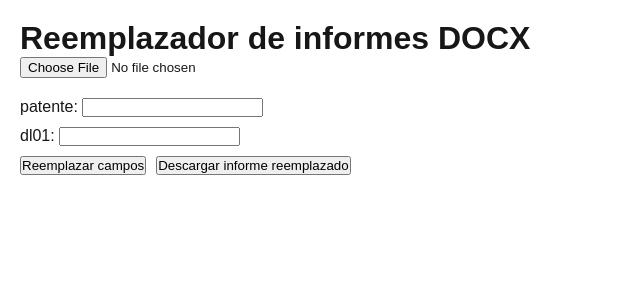
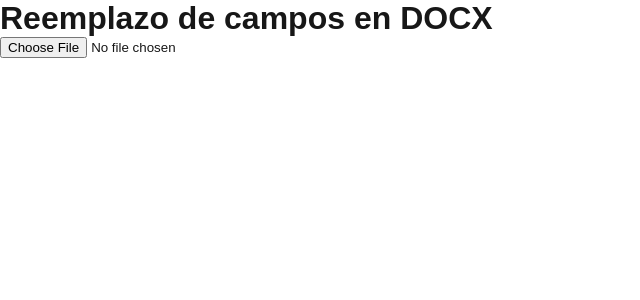
Before and after one commit to LucasMB-QF/informes-replace, a Next.js app: page / in a window 1280 px wide. Shown: the top 300 px of the page, without its empty margins (0-640 px from the left). Built offline with nearby package versions, Linux system fonts and the light colour scheme.

Commit message:
Update index.js

```diff
--- a/src/pages/index.js
+++ b/src/pages/index.js
@@ -1,68 +1,76 @@
-import { useState } from "react";
-import mammoth from "mammoth";
-import { saveAs } from "file-saver";
-import { generateDocx } from "../utils/docxConverter";
+'use client';
+
+import { useState } from 'react';
+import mammoth from 'mammoth';
+import JSZip from 'jszip';
+import { saveAs } from 'file-saver';
 
 export default function Home() {
-  const [file, setFile] = useState(null);
-  const [text, setText] = useState("");
-  const [placeholders, setPlaceholders] = useState({
-    patente: "",
-    dl01: "",
-    // agrega más campos que necesites reemplazar
-  });
+  const [fields, setFields] = useState({});
+  const [docxFile, setDocxFile] = useState(null);
 
-  // Cuando suben el archivo, leer texto con mammoth
-  const handleFileChange = async (e) => {
-    const file = e.target.files[0];
-    setFile(file);
+  const handleFileChange = async (event) => {
+    const file = event.target.files[0];
+    setDocxFile(file);
 
     const arrayBuffer = await file.arrayBuffer();
-    const result = await mammoth.extractRawText({ arrayBuffer });
-    setText(result.value);
+    const zip = await JSZip.loadAsync(arrayBuffer);
+    const documentXml = await zip.file("word/document.xml").async("string");
+
+    const matches = [...documentXml.matchAll(/\{\{(.*?)\}\}/g)];
+    const uniqueFields = [...new Set(matches.map(m => m[1].trim()))];
+
+    const fieldsObj = {};
+    uniqueFields.forEach(field => {
+      fieldsObj[field] = '';
+    });
+
+    setFields(fieldsObj);
   };
 
-  // Reemplazar en el texto todos los campos {{clave}} con valores del formulario
-  const handleReplace = () => {
-    let replacedText = text;
-    for (const key in placeholders) {
-      const regex = new RegExp(`{{${key}}}`, "g");
-      replacedText = replacedText.replace(regex, placeholders[key]);
-    }
-    setText(replacedText);
+  const handleChange = (e, key) => {
+    setFields({ ...fields, [key]: e.target.value });
   };
 
-  // Generar nuevo docx con el texto reemplazado
-  const handleDownload = () => {
-    const docxBlob = generateDocx(text);
-    saveAs(docxBlob, "informe_reemplazado.docx");
+  const handleDownload = async () => {
+    const arrayBuffer = await docxFile.arrayBuffer();
+    const zip = await JSZip.loadAsync(arrayBuffer);
+    let documentXml = await zip.file("word/document.xml").async("string");
+
+    for (const key in fields) {
+      const regex = new RegExp(`\\{\\{\\s*${key}\\s*\\}\\}`, 'g');
+      documentXml = documentXml.replace(regex, fields[key]);
+    }
+
+    zip.file("word/document.xml", documentXml);
+    const newBlob = await zip.generateAsync({ type: "blob" });
+    saveAs(newBlob, "reemplazado.docx");
   };
 
   return (
-    <div style={{ padding: 20 }}>
-      <h1>Reemplazador de informes DOCX</h1>
+    <main className="p-4 max-w-xl mx-auto">
+      <h1 className="text-2xl font-bold mb-4">Reemplazo de campos en DOCX</h1>
       <input type="file" accept=".docx" onChange={handleFileChange} />
-      <div style={{ marginTop: 20 }}>
-        {Object.keys(placeholders).map((key) => (
-          <div key={key} style={{ marginBottom: 10 }}>
-            <label>
-              {key}:{" "}
+      {Object.keys(fields).length > 0 && (
+        <div className="mt-4 space-y-2">
+          {Object.entries(fields).map(([key, value]) => (
+            <div key={key}>
+              <label className="block text-sm font-medium">{key}</label>
               <input
-                type="text"
-                value={placeholders[key]}
-                onChange={(e) =>
-                  setPlaceholders({ ...placeholders, [key]: e.target.value })
-                }
+                className="w-full p-2 border border-gray-300 rounded"
+                value={value}
+                onChange={(e) => handleChange(e, key)}
               />
-            </label>
-          </div>
-        ))}
-      </div>
-      <button onClick={handleReplace}>Reemplazar campos</button>
-      <button onClick={handleDownload} style={{ marginLeft: 10 }}>
-        Descargar informe reemplazado
-      </button>
-      <pre style={{ whiteSpace: "pre-wrap", marginTop: 20 }}>{text}</pre>
-    </div>
+            </div>
+          ))}
+          <button
+            onClick={handleDownload}
+            className="mt-4 px-4 py-2 bg-blue-500 text-white rounded"
+          >
+            Descargar DOCX reemplazado
+          </button>
+        </div>
+      )}
+    </main>
   );
 }
```
